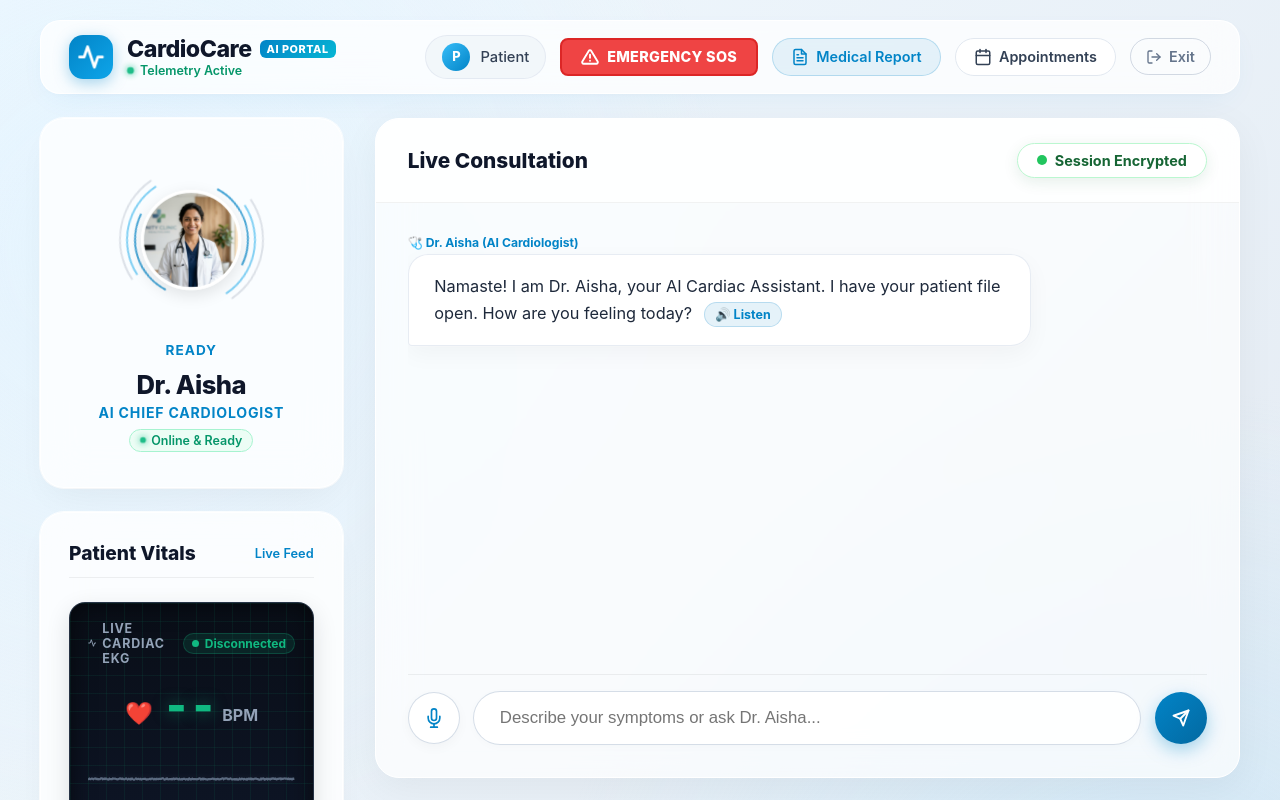
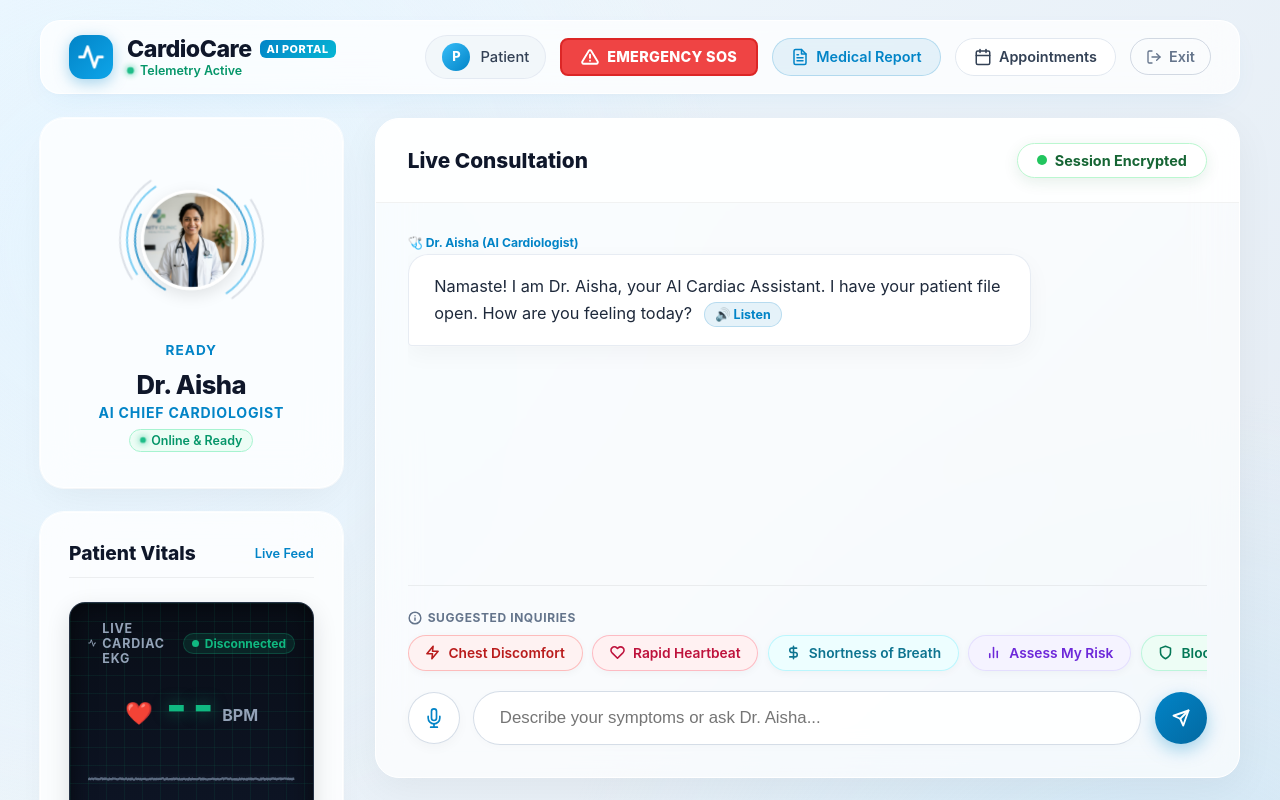
Before and after one commit to RounitSrivastava/Medical, a Next.js app in the folder frontend/: page /consultation in a window 1280 px wide. Shown: the top 800 px of the page. Built offline with nearby package versions, Linux system fonts and the light colour scheme.

Commit message:
Add suggested inquiries in consultation chat UI

```diff
--- a/frontend/src/app/consultation/page.tsx
+++ b/frontend/src/app/consultation/page.tsx
@@ -555,6 +555,28 @@ export default function Consultation() {
 
             {/* Input Row */}
             <div className={styles.inputArea}>
+              <div className={styles.suggestionTray}>
+                <div className={styles.suggestionLabel}>
+                  <svg width="14" height="14" viewBox="0 0 24 24" fill="none" stroke="currentColor" strokeWidth="2.5" strokeLinecap="round" strokeLinejoin="round">
+                    <circle cx="12" cy="12" r="10" />
+                    <line x1="12" y1="16" x2="12" y2="12" />
+                    <line x1="12" y1="8" x2="12.01" y2="8" />
+                  </svg>
+                  SUGGESTED INQUIRIES
+                </div>
+                <div className={styles.promptChips}>
+                  {symptomChips.map((chip, idx) => (
+                    <button
+                      key={idx}
+                      className={`${styles.chipBtn} ${chip.className}`}
+                      onClick={() => handleSend(chip.query)}
+                    >
+                      {chip.icon}
+                      {chip.label}
+                    </button>
+                  ))}
+                </div>
+              </div>
               <div className={styles.inputRow}>
                 <button
                   className={`${styles.voiceBtn} ${isListening ? styles.listening : ""}`}
```
